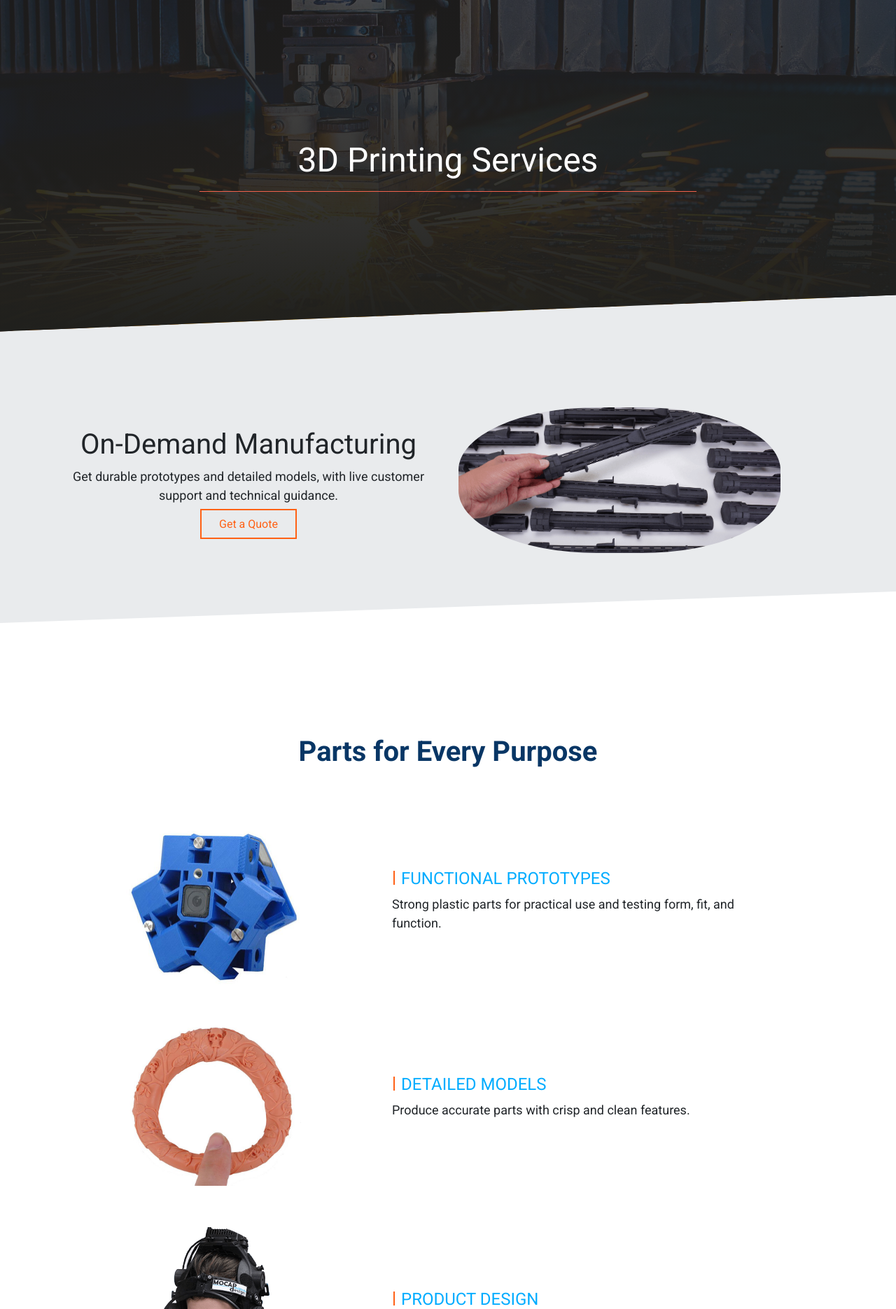
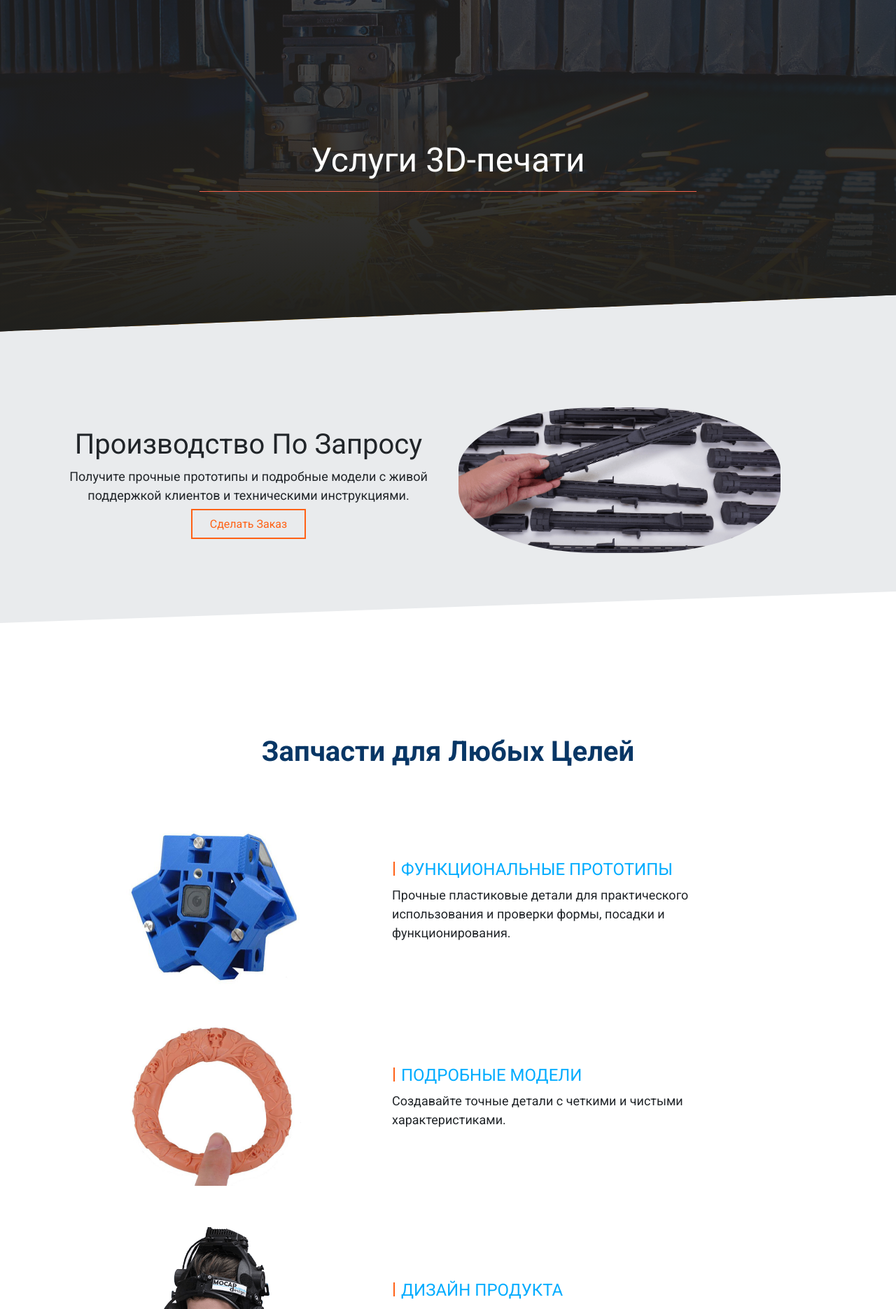
Before and after one commit to KirGorodPrivate/3dThings_project, a Django app: page /services in a window 1280 px wide. Shown: the part 66-1936 px from the top of the page at 70% size. Run offline with Django 3.2, Linux system fonts and the light colour scheme; some libraries are stand-ins or nearby versions.

Commit message:
Русифицирование страниц

```diff
--- a/printerOk/settings.py
+++ b/printerOk/settings.py
@@ -114,7 +114,7 @@ AUTH_PASSWORD_VALIDATORS = [
 
 LANGUAGE_CODE = 'ru-ru'
 
-TIME_ZONE = 'UTC'
+TIME_ZONE = 'Europe/Kiev'
 
 USE_I18N = True
 
--- a/quote/forms.py
+++ b/quote/forms.py
@@ -25,7 +25,7 @@ class QuoteForm(forms.Form):
     phone = forms.CharField(widget=forms.TextInput(attrs={
         "class": "form-control"
     }))
-    description = forms.CharField(widget=forms.TextInput(attrs={
+    description = forms.CharField(widget=forms.Textarea(attrs={
         "class": "form-control"
     }))
     deadline = forms.CharField(widget=forms.TextInput(attrs={
--- a/templates/accounts/login.html
+++ b/templates/accounts/login.html
@@ -9,7 +9,7 @@
           <div class="card">
             <div class="card-header text-white login__label">
               <h4>
-                <i class="fas fa-sign-in-alt"></i> Login</h4>
+                <i class="fas fa-sign-in-alt"></i>Login</h4>
             </div>
             <div class="card-body pb-0">
                 <!-- Alerts -->
--- a/templates/gallery/gallery.html
+++ b/templates/gallery/gallery.html
@@ -5,7 +5,7 @@
 {% block content %}
 <header class="gallery-header">
 	<div class="container">
-		<h1 class="gallery-header__header">Example Gallery</h1>
+		<h1 class="gallery-header__header">Наша Галерея</h1>
 	</div>
 </header>
 
@@ -23,7 +23,7 @@
     {% endfor %}
   {% else %}
     <div class="col-md-12">
-      <p>No images available</p>
+      <p>Нет доступных изображений</p>
     </div>
   {% endif %}
 
--- a/templates/listings/listings.html
+++ b/templates/listings/listings.html
@@ -9,7 +9,7 @@
 	<div class="container">
 		<div class="row text-center">
 		<div class="col-md-12">
-			<h1 class="showcase__title">Browse Our Properties</h1>
+			<h1 class="showcase__title">Наши товары</h1>
 			<p class="showcase__text">Lorem ipsum dolor sit, amet consectetur adipisicing elit. Sunt, pariatur!</p>
 		</div>
 		</div>
@@ -58,13 +58,13 @@
 				<span>${{ listing.price }}</span>
 				</div>
 			{% endif %}
-			<a class="add-to-cart" href="">+ Add To Cart</a>
+			<a class="add-to-cart" href="">+ Добавить в корзину</a>
 		  </div>
 		</div>
 	  </div>
 	  {% endfor %}
   {% else %}
-  	<h2>No listings available</h2>
+  	<h2>Не доступных товаров</h2>
   {% endif %}
 
 
--- a/templates/pages/index.html
+++ b/templates/pages/index.html
@@ -8,7 +8,7 @@
     <header class="header">
         <div class="container">
             <h1 class="header__title">Комплексный дизайн и изготовление</h1>
-            <p class="header__text">From concept to creation, we've got you covered.</p>
+            <p class="header__text">От идеи до создания, мы позаботимся.</p>
             <a href="{% url 'quote' %}" class="header__button">Сделать Заказ</a>
     </header>
     </div>
--- a/templates/pages/services.html
+++ b/templates/pages/services.html
@@ -7,7 +7,7 @@
 <div class="services-bg">
     <header class="services">
         <div class="container">
-            <h2 class="services__title">3D Printing Services</h2>
+            <h2 class="services__title">Услуги 3D-печати</h2>
         </div>
     </header>
 
@@ -18,9 +18,9 @@
         <div class="container">
             <div class="row services-about__row">
                 <div class="col-xl-6 col-md-12 services-about__content">
-                    <h3 class="services-about__title">On-Demand Manufacturing</h3>
-                    <p class="services-about__text">Get durable prototypes and detailed models, with live customer support and technical guidance.</p>
-                    <a href="{% url 'quote' %}" class="header__button services-about__button">Get a Quote</a>
+                    <h3 class="services-about__title">Производство По Запросу</h3>
+                    <p class="services-about__text">Получите прочные прототипы и подробные модели с живой поддержкой клиентов и техническими инструкциями.</p>
+                    <a href="{% url 'quote' %}" class="header__button services-about__button">Сделать Заказ</a>
                 </div>
                 <div class="col-xl-6 col-md-12">
                     <img src="{% static 'img/services/banner-services-about.png' %}" class="services-about__img img-fluid" alt="">
@@ -38,7 +38,7 @@
         <div class="container">
             <div class="row">
                 <div class="col-12">
-                    <h2 class="cap__title parts__title">Parts for Every Purpose</h2>
+                    <h2 class="cap__title parts__title">Запчасти для Любых Целей</h2>
                 </div>
             </div>
             <div class="row justify-content-center parts__row">
@@ -46,8 +46,8 @@
                     <img src="{% static 'img/services/parts/1.jpg' %}" class="parts__img" alt="">
                 </div>
                 <div class="col-xl-6 col-md-6 col-sm-12 parts__content">
-                    <h3 class="cap__suptitle parts__suptitle">FUNCTIONAL PROTOTYPES</h3>
-                    <p class="cap__text parts__text">Strong plastic parts for practical use and testing form, fit, and function.</p>
+                    <h3 class="cap__suptitle parts__suptitle">ФУНКЦИОНАЛЬНЫЕ ПРОТОТИПЫ</h3>
+                    <p class="cap__text parts__text">Прочные пластиковые детали для практического использования и проверки формы, посадки и функционирования.</p>
                 </div>
             </div>
             <div class="row justify-content-center parts__row">
@@ -55,8 +55,8 @@
                     <img src="{% static 'img/services/parts/2.jpg' %}" class="parts__img" alt="">
                 </div>
                 <div class="col-xl-6 col-md-6 col-sm-12 parts__content">
-                    <h3 class="cap__suptitle parts__suptitle">DETAILED MODELS</h3>
-                    <p class="cap__text parts__text">Produce accurate parts with crisp and clean features.</p>
+                    <h3 class="cap__suptitle parts__suptitle">ПОДРОБНЫЕ МОДЕЛИ</h3>
+                    <p class="cap__text parts__text">Создавайте точные детали с четкими и чистыми характеристиками.</p>
                 </div>
             </div>
             <div class="row justify-content-center parts__row">
@@ -64,8 +64,8 @@
                     <img src="{% static 'img/services/parts/3.png' %}" class="parts__img" alt="">
                 </div>
                 <div class="col-xl-6 col-md-6 col-sm-12 parts__content">
-                    <h3 class="cap__suptitle parts__suptitle">PRODUCT DESIGN</h3>
-                    <p class="cap__text parts__text">Effective prototyping speeds up your product development cycle, proving your designs and getting you to market faster.</p>
+                    <h3 class="cap__suptitle parts__suptitle">ДИЗАЙН ПРОДУКТА</h3>
+                    <p class="cap__text parts__text">Эффективное прототипирование ускоряет цикл разработки продукта, проверяет ваши проекты и быстрее выводит вас на рынок.</p>
                 </div>
             </div>
             <div class="row justify-content-center parts__row">
@@ -74,7 +74,7 @@
                 </div>
                 <div class="col-xl-6 col-md-6 col-sm-12 parts__content">
                     <h3 class="cap__suptitle parts__suptitle">DISPLAY PIECES</h3>
-                    <p class="cap__text parts__text">Create one-of-a-kind pieces that can't be found anywhere else.</p>
+                    <p class="cap__text parts__text">Создавайте уникальные вещи, которые больше нигде не найти.</p>
                 </div>
             </div>
             <div class="row justify-content-center parts__row">
@@ -83,7 +83,7 @@
                 </div>
                 <div class="col-xl-6 col-md-6 col-sm-12 parts__content">
                     <h3 class="cap__suptitle parts__suptitle">MOLD TOOLING</h3>
-                    <p class="cap__text parts__text">Create master tool patterns for molding reproduction in a variety of casting materials.</p>
+                    <p class="cap__text parts__text">Создавайте эталонные шаблоны инструментов для воспроизведения литья из различных литейных материалов.</p>
                 </div>
             </div>
         </div>
@@ -95,7 +95,7 @@
         <div class="container">
             <div class="row">
                 <div class="col-12">
-                    <h2 class="works__title">How It Works</h2>
+                    <h2 class="works__title">Как Это Устроено</h2>
                 </div>
             </div>
 
@@ -104,8 +104,8 @@
         <div class="card">
           <div class="card-body">
               <p class="works__icon">1</p>
-                <h5 class="card-title">Upload 3D Files</h5>
-                <p class="card-text">Get an instant online quote for 3D printing in multiple material options. If you need some guidance or don't have 3D Model files, we're here to help.</p>
+                <h5 class="card-title">Загружайте 3D Файл</h5>
+                <p class="card-text">Получите мгновенное онлайн-предложение для 3D-печати из нескольких материалов. Если вам нужно руководство или у вас нет файлов 3D-моделей, мы здесь, чтобы помочь.</p>
           </div>
         </div>
       </div>
@@ -113,8 +113,8 @@
         <div class="card">
           <div class="card-body">
                 <p class="works__icon">2</p>
-                <h5 class="card-title">We Build Your Parts</h5>
-                <p class="card-text">Your parts are made to order in your chosen material, with production-quality 3D printers. All 3D model files undergo quality checks to ensure successful results.</p>
+                <h5 class="card-title">Мы Создаем Ваши Детали</h5>
+                <p class="card-text">Детали изготавливаются на заказ из выбранного вами материала на 3D-принтерах промышленного качества. Все файлы 3D-моделей проходят проверку качества, чтобы гарантировать успешный результат.</p>
           </div>
         </div>
       </div>
@@ -122,8 +122,8 @@
         <div class="card">
           <div class="card-body">
                 <p class="works__icon">3</p>
-                <h5 class="card-title">Pickup or Shipping</h5>
-                <p class="card-text">Choose local pickup or shipping at checkout, and we'll notify you when your order is complete.</p>
+                <h5 class="card-title">Самовывоз или Доставка</h5>
+                <p class="card-text">Выберите самовывоз или доставку при оформлении заказа, и мы сообщим вам, когда ваш заказ будет выполнен.</p>
           </div>
         </div>
       </div>
@@ -138,7 +138,7 @@
         <div class="container">
             <div class="row justify-content-center">
                 <div class="col-12">
-                    <h2 class="materials__title">Material Options</h2>
+                    <h2 class="materials__title">Варианты Материалов</h2>
                 </div>
             </div>
             <div class="row justify-content-center">
@@ -159,7 +159,7 @@
             </div>
             <div class="row">
                 <div class="col-12">
-                    <button class="header__button services-button materials__button">Materials Specs</button>
+                    <button class="header__button services-button materials__button">Характеристики Материалов</button>
                 </div>
             </div>
         </div>
```
Also changed, not shown: templates/listings/listing.html (+9 -14 lines), templates/pages/design.html (+19 -19 lines), templates/pages/materials.html (+21 -21 lines), templates/quote/quote.html (+11 -11 lines).
